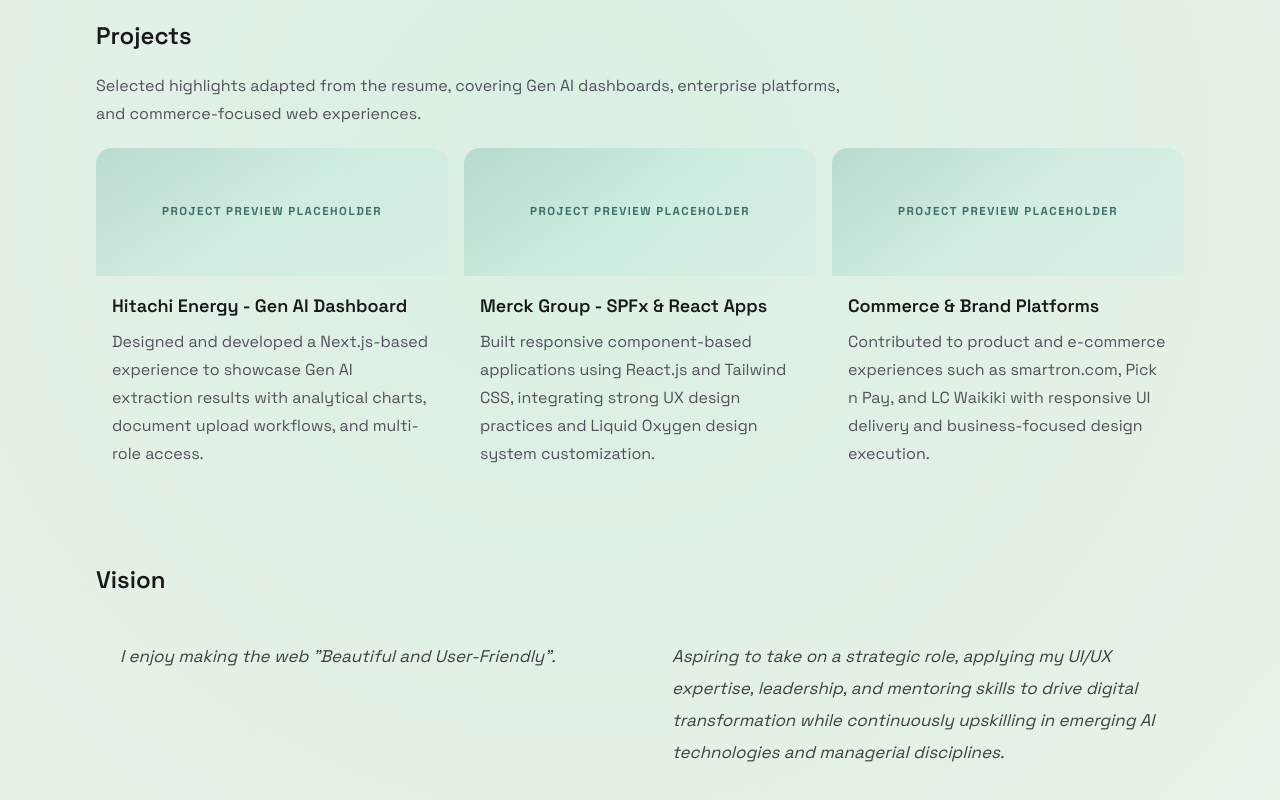
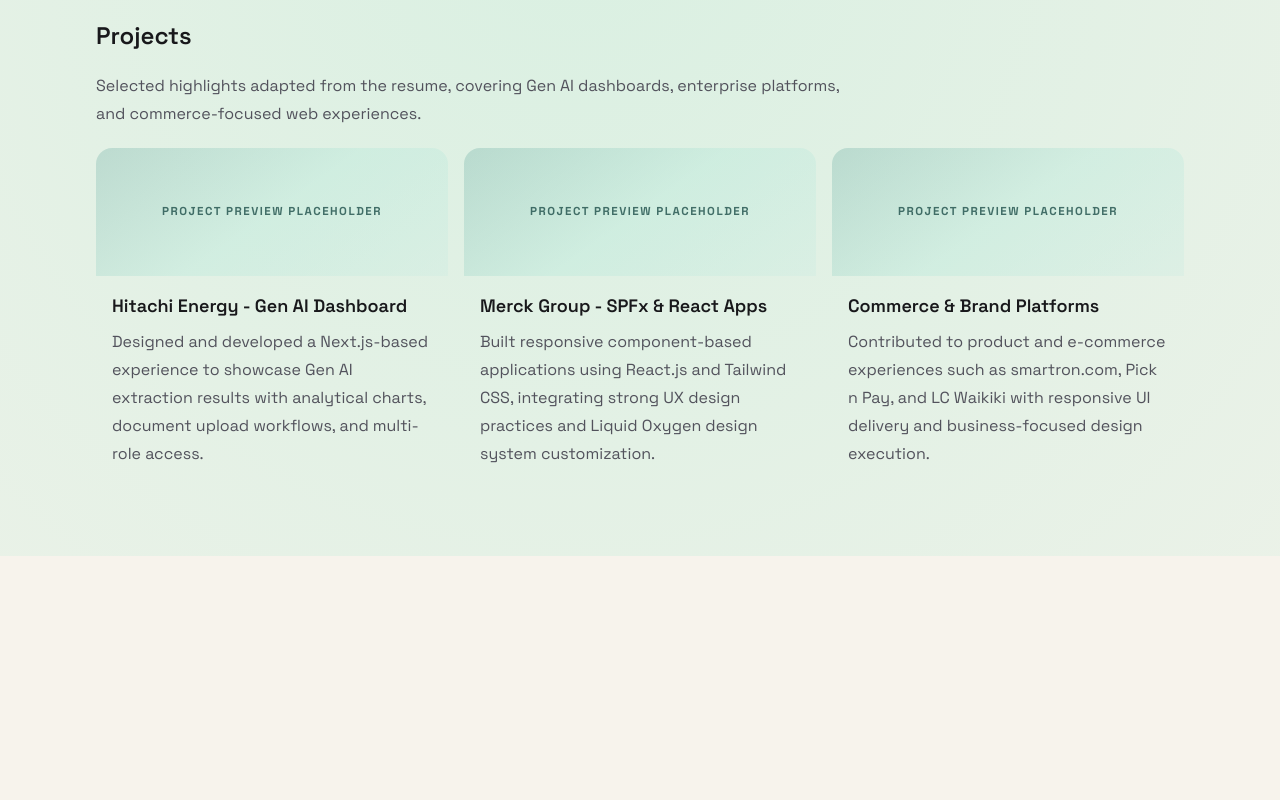
Before and after one commit to mohandeveloper2020/profile, a Next.js app: page / in a window 1280 px wide. Shown: the part 3730-4530 px from the top of the page. After the commit the page ends 4286 px from the top, so only its background shows below. Built offline with nearby package versions, Linux system fonts and the light colour scheme.

Commit message:
vision section hidden

```diff
--- a/app/page.tsx
+++ b/app/page.tsx
@@ -13,7 +13,7 @@
       <SkillsSection />
       <ExperienceSection />
       <ProjectsSection />
-      <VisionSection />
+      {/* <VisionSection /> */}
     </div>
   );
 }
```
